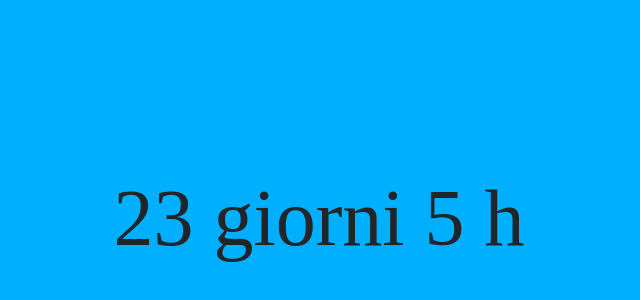
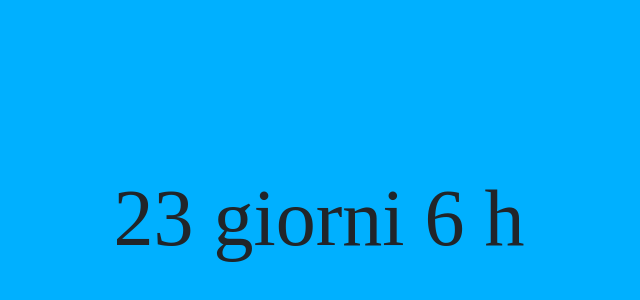
Before and after one commit to GiuliaAdeleTuci/countdown, a plain HTML site: page index.html in a window 1280 px wide. Shown: the part 182-482 px from the top of the page, 321-961 px from the left. Drawn offline with nearby package versions, Linux system fonts and the light colour scheme; a web font is replaced by a local one.

Commit message:
Update index.html

```diff
--- a/index.html
+++ b/index.html
@@ -30,7 +30,7 @@
 
     <script>
     // Set the date we're counting down to
-    var countDownDate = new Date("April 26, 2024 17:00:00").getTime();
+    var countDownDate = new Date("April 26, 2024 18:00:00").getTime();
 
     // Update the count down every 1 hour
     var x = setInterval(function() {
```
